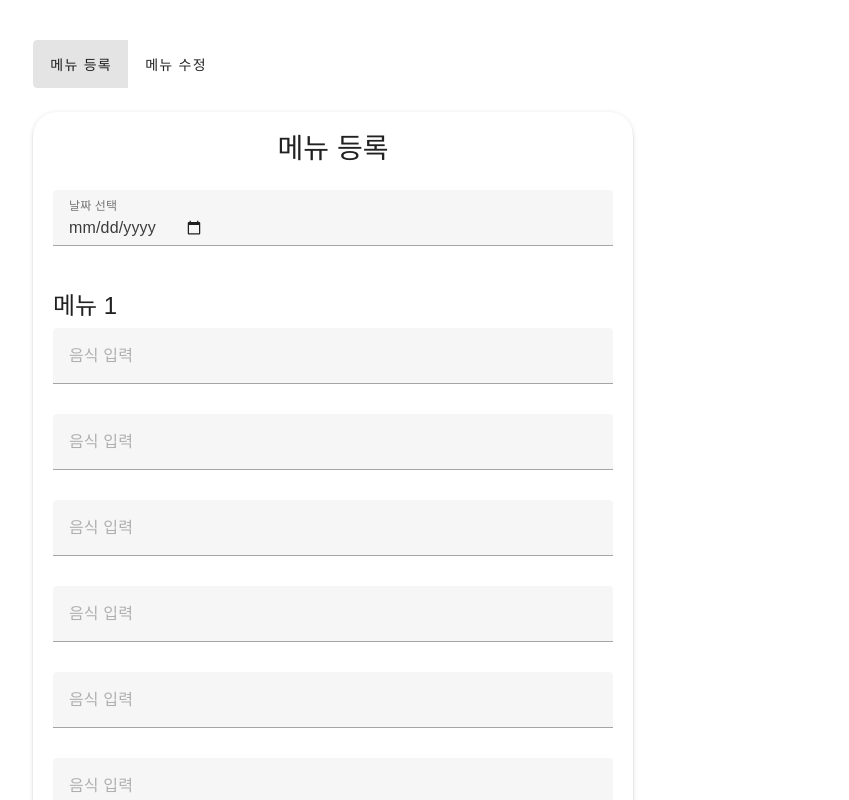
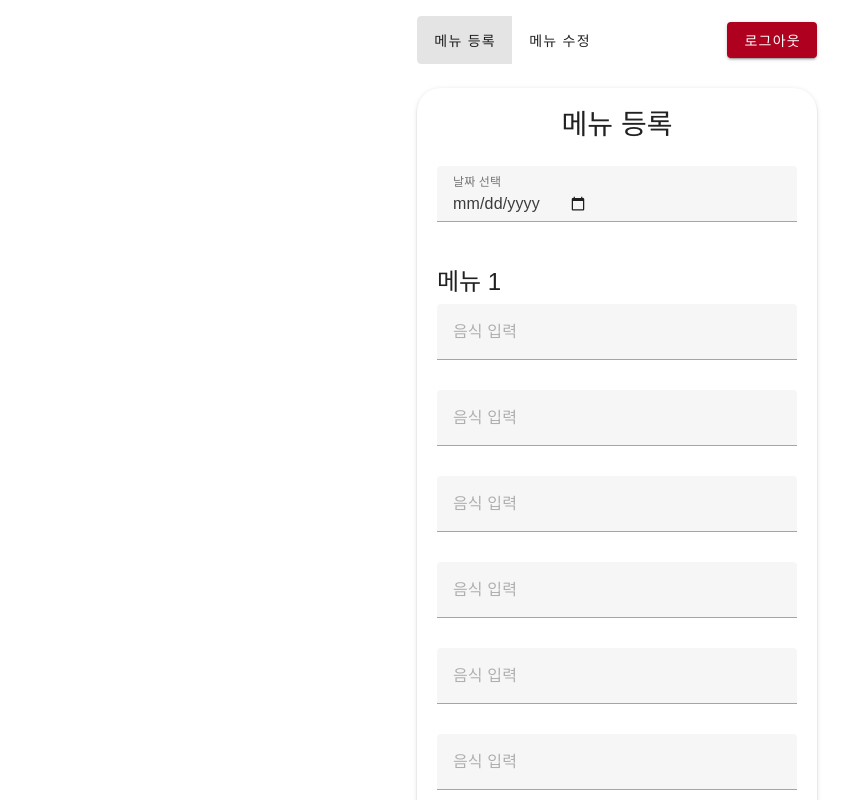
Before and after one commit to haeri-ne/ssabab-front-end, a Vue app: page /admin in a window 1280 px wide. Shown: the top 800 px of the page, without its empty margins (23-872 px from the left). Built offline with nearby package versions, Linux system fonts and the light colour scheme; sample sign-in values are in the browser's storage; a web font is replaced by a local one.

Commit message:
refactor: 로그아웃 버튼 재도입 및 UI 개선

```diff
--- a/src/views/AdminView.vue
+++ b/src/views/AdminView.vue
@@ -1,16 +1,31 @@
 <template>
   <v-app>
     <v-main>
-      <v-container class="py-10">
+      <v-container
+        class="d-flex justify-center align-center"
+        style="min-height: 100vh;"
+        fluid
+      >
+        <div class="w-100" style="max-width: 400px;">
+          <!-- 로그인 컴포넌트 -->
           <AdminLogin v-if="!isLoggedIn" @login-success="onLoginSuccess" />
+
+          <!-- 로그인 이후 화면 -->
           <template v-else>
-          <v-btn-toggle v-model="mode" class="mb-6" mandatory>
+            <!-- 토글 + 로그아웃 버튼 한 줄 배치 -->
+            <div class="d-flex justify-space-between align-center mb-4">
+              <v-btn-toggle v-model="mode" mandatory>
                 <v-btn value="create">메뉴 등록</v-btn>
                 <v-btn value="edit">메뉴 수정</v-btn>
               </v-btn-toggle>
+              <v-btn color="error" @click="logout" class="ml-4">로그아웃</v-btn>
+            </div>
+
+            <!-- 등록/수정 컴포넌트 -->
             <AdminMenuCreate v-if="mode === 'create'" />
             <AdminMenuEdit v-else />
           </template>
+        </div>
       </v-container>
     </v-main>
   </v-app>
@@ -28,4 +43,9 @@ const mode = ref('create')
 const onLoginSuccess = () => {
   isLoggedIn.value = true
 }
+
+const logout = () => {
+  localStorage.removeItem('token')
+  isLoggedIn.value = false
+}
 </script>
```
Also changed, not shown: 1 other file (tests, documents, lock files or other folders). Lines whose indentation alone changed are shown as unchanged.
